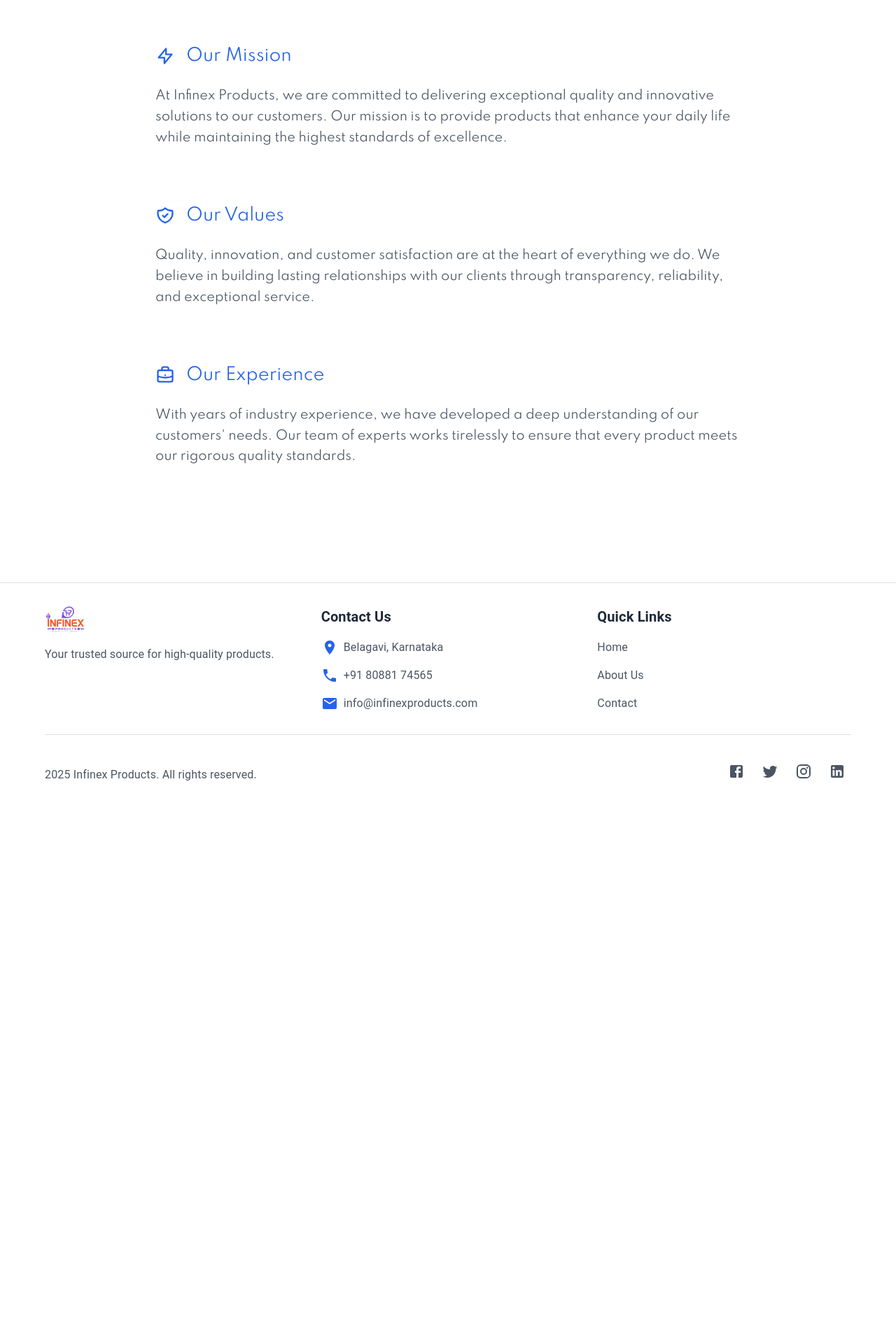
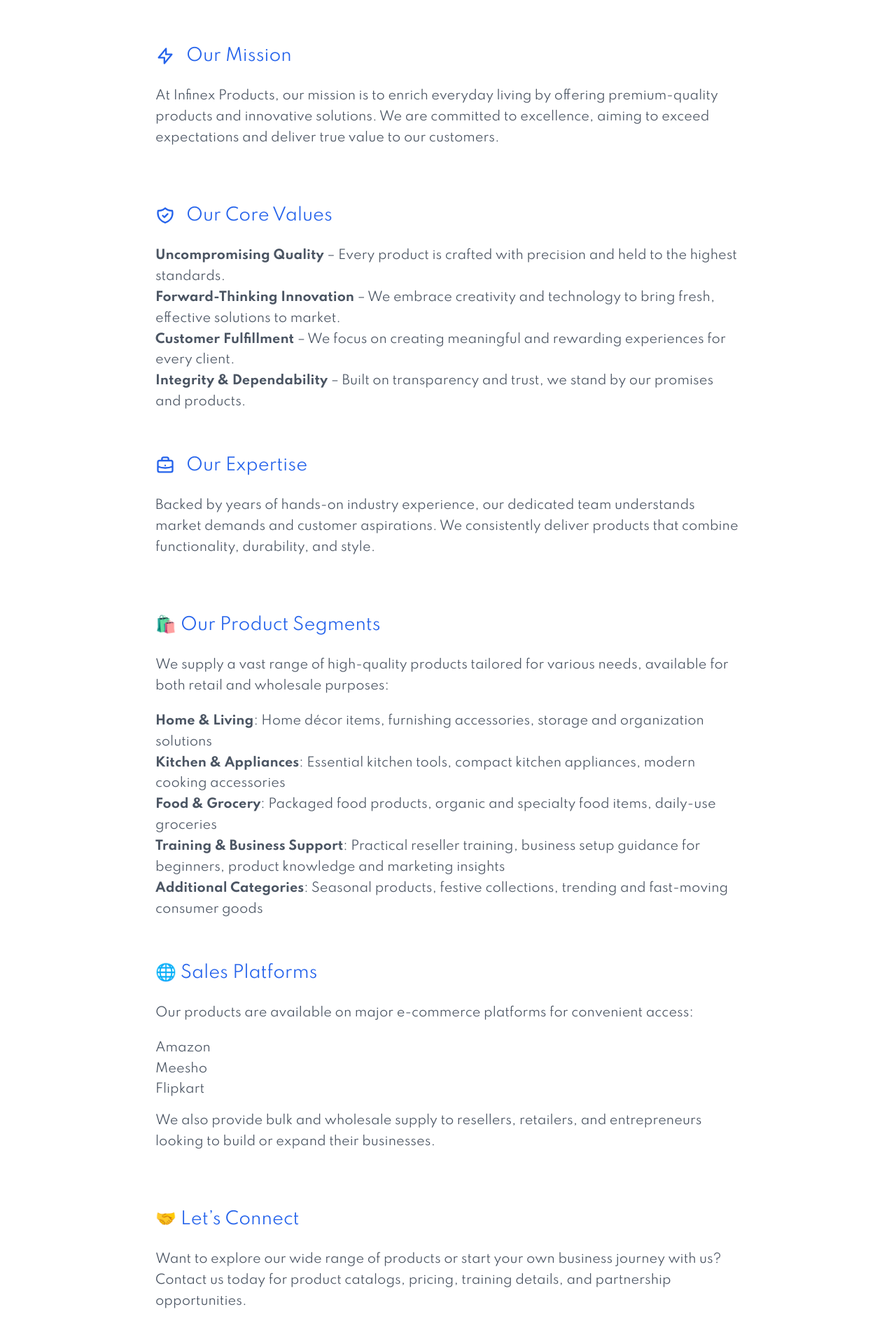
Before and after one commit to Vishal3kt/infinex-products, a React (Vite) app: page /about in a window 1280 px wide. Shown: the part 360-2280 px from the top of the page at 70% size. Before the commit the page ends 1524 px from the top, so only its background shows below. Built offline with nearby package versions, Linux system fonts and the light colour scheme; no server answers.

Commit message:
changes added

```diff
--- a/src/components/About.jsx
+++ b/src/components/About.jsx
@@ -6,7 +6,7 @@ const About = () => {
         <div className="page-container">
             <div className="page-header">
                 <h1 className="page-title">About Us</h1>
-                <p className="page-subtitle">Your trusted source for high-quality products</p>
+                <p className="page-subtitle">Premium Products | Trusted Support | Reseller Training</p>
             </div>
 
             <div className="about-content">
@@ -19,7 +19,8 @@ const About = () => {
                             Our Mission
                         </h2>
                         <p className="about-description">
-                            At Infinex Products, we are committed to delivering exceptional quality and innovative solutions to our customers. Our mission is to provide products that enhance your daily life while maintaining the highest standards of excellence.
+                            At Infinex Products, our mission is to enrich everyday living by offering premium-quality products and innovative solutions.
+                            We are committed to excellence, aiming to exceed expectations and deliver true value to our customers.
                         </p>
                     </div>
 
@@ -28,11 +29,14 @@ const About = () => {
                             <svg xmlns="http://www.w3.org/2000/svg" fill="none" viewBox="0 0 24 24" stroke="currentColor">
                                 <path strokeLinecap="round" strokeLinejoin="round" strokeWidth={2} d="M9 12l2 2 4-4m5.618-4.016A11.955 11.955 0 0112 2.944a11.955 11.955 0 01-8.618 3.04A12.02 12.02 0 003 9c0 5.591 3.824 10.29 9 11.622 5.176-1.332 9-6.03 9-11.622 0-1.042-.133-2.052-.382-3.016z" />
                             </svg>
-                            Our Values
+                            Our Core Values
                         </h2>
-                        <p className="about-description">
-                            Quality, innovation, and customer satisfaction are at the heart of everything we do. We believe in building lasting relationships with our clients through transparency, reliability, and exceptional service.
-                        </p>
+                        <ul className="about-description">
+                            <li><strong>Uncompromising Quality</strong> – Every product is crafted with precision and held to the highest standards.</li>
+                            <li><strong>Forward-Thinking Innovation</strong> – We embrace creativity and technology to bring fresh, effective solutions to market.</li>
+                            <li><strong>Customer Fulfillment</strong> – We focus on creating meaningful and rewarding experiences for every client.</li>
+                            <li><strong>Integrity & Dependability</strong> – Built on transparency and trust, we stand by our promises and products.</li>
+                        </ul>
                     </div>
 
                     <div className="about-section" style={{ "--delay": 3 }}>
@@ -40,10 +44,54 @@ const About = () => {
                             <svg xmlns="http://www.w3.org/2000/svg" fill="none" viewBox="0 0 24 24" stroke="currentColor">
                                 <path strokeLinecap="round" strokeLinejoin="round" strokeWidth={2} d="M21 13.255A23.931 23.931 0 0112 15c-3.183 0-6.22-.62-9-1.745M16 6V4a2 2 0 00-2-2h-4a2 2 0 00-2 2v2m4 6h.01M5 20h14a2 2 0 002-2V8a2 2 0 00-2-2H5a2 2 0 00-2 2v10a2 2 0 002 2z" />
                             </svg>
-                            Our Experience
+                            Our Expertise
                         </h2>
                         <p className="about-description">
-                            With years of industry experience, we have developed a deep understanding of our customers' needs. Our team of experts works tirelessly to ensure that every product meets our rigorous quality standards.
+                            Backed by years of hands-on industry experience, our dedicated team understands market demands and customer aspirations.
+                            We consistently deliver products that combine functionality, durability, and style.
+                        </p>
+                    </div>
+
+                    <div className="about-section" style={{ "--delay": 4 }}>
+                        <h2 className="about-section-title">
+                            🛍️ Our Product Segments
+                        </h2>
+                        <p className="about-description">
+                            We supply a vast range of high-quality products tailored for various needs, available for both retail and wholesale purposes:
+                        </p>
+                        <ul className="about-description">
+                            <li><strong>Home & Living</strong>: Home décor items, furnishing accessories, storage and organization solutions</li>
+                            <li><strong>Kitchen & Appliances</strong>: Essential kitchen tools, compact kitchen appliances, modern cooking accessories</li>
+                            <li><strong>Food & Grocery</strong>: Packaged food products, organic and specialty food items, daily-use groceries</li>
+                            <li><strong>Training & Business Support</strong>: Practical reseller training, business setup guidance for beginners, product knowledge and marketing insights</li>
+                            <li><strong>Additional Categories</strong>: Seasonal products, festive collections, trending and fast-moving consumer goods</li>
+                        </ul>
+                    </div>
+
+                    <div className="about-section" style={{ "--delay": 5 }}>
+                        <h2 className="about-section-title">
+                            🌐 Sales Platforms
+                        </h2>
+                        <p className="about-description">
+                            Our products are available on major e-commerce platforms for convenient access:
+                        </p>
+                        <ul className="about-description">
+                            <li>Amazon</li>
+                            <li>Meesho</li>
+                            <li>Flipkart</li>
+                        </ul>
+                        <p className="about-description">
+                            We also provide bulk and wholesale supply to resellers, retailers, and entrepreneurs looking to build or expand their businesses.
+                        </p>
+                    </div>
+
+                    <div className="about-section" style={{ "--delay": 6 }}>
+                        <h2 className="about-section-title">
+                            🤝 Let’s Connect
+                        </h2>
+                        <p className="about-description">
+                            Want to explore our wide range of products or start your own business journey with us?<br />
+                            Contact us today for product catalogs, pricing, training details, and partnership opportunities.
                         </p>
                     </div>
                 </div>
```
